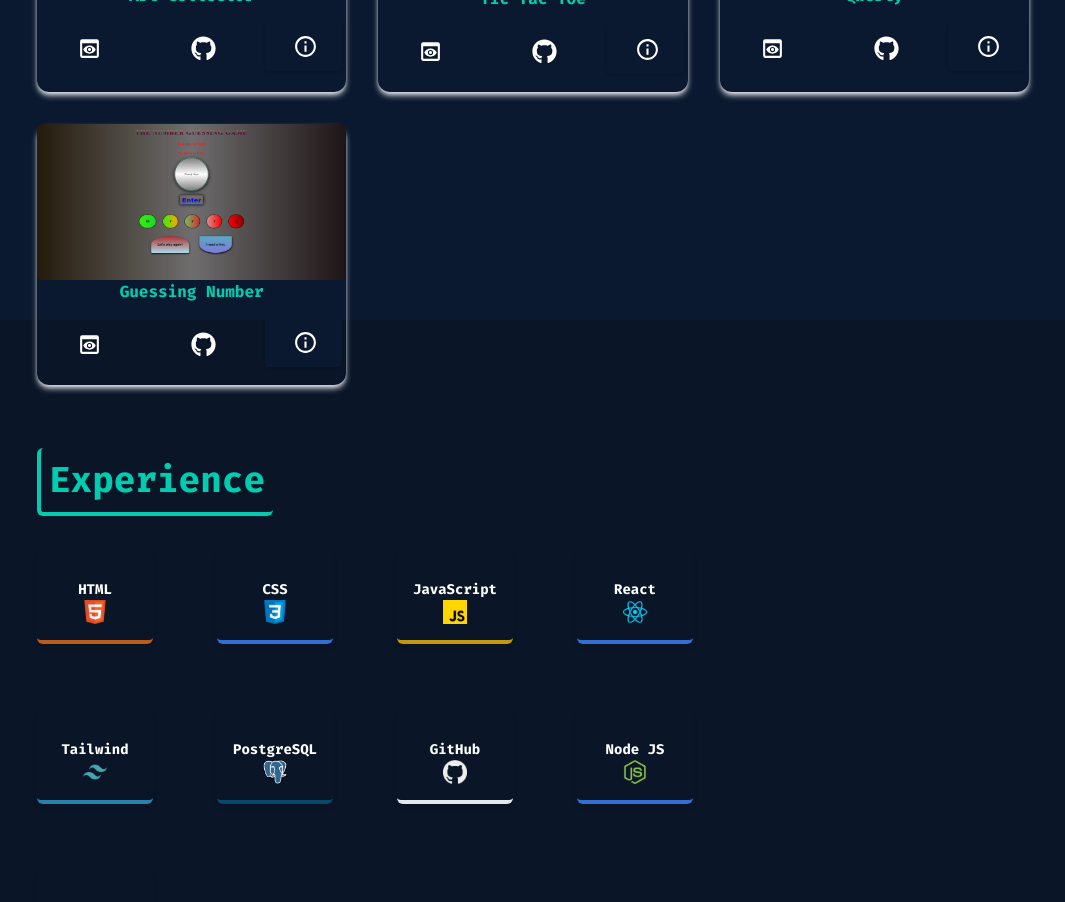
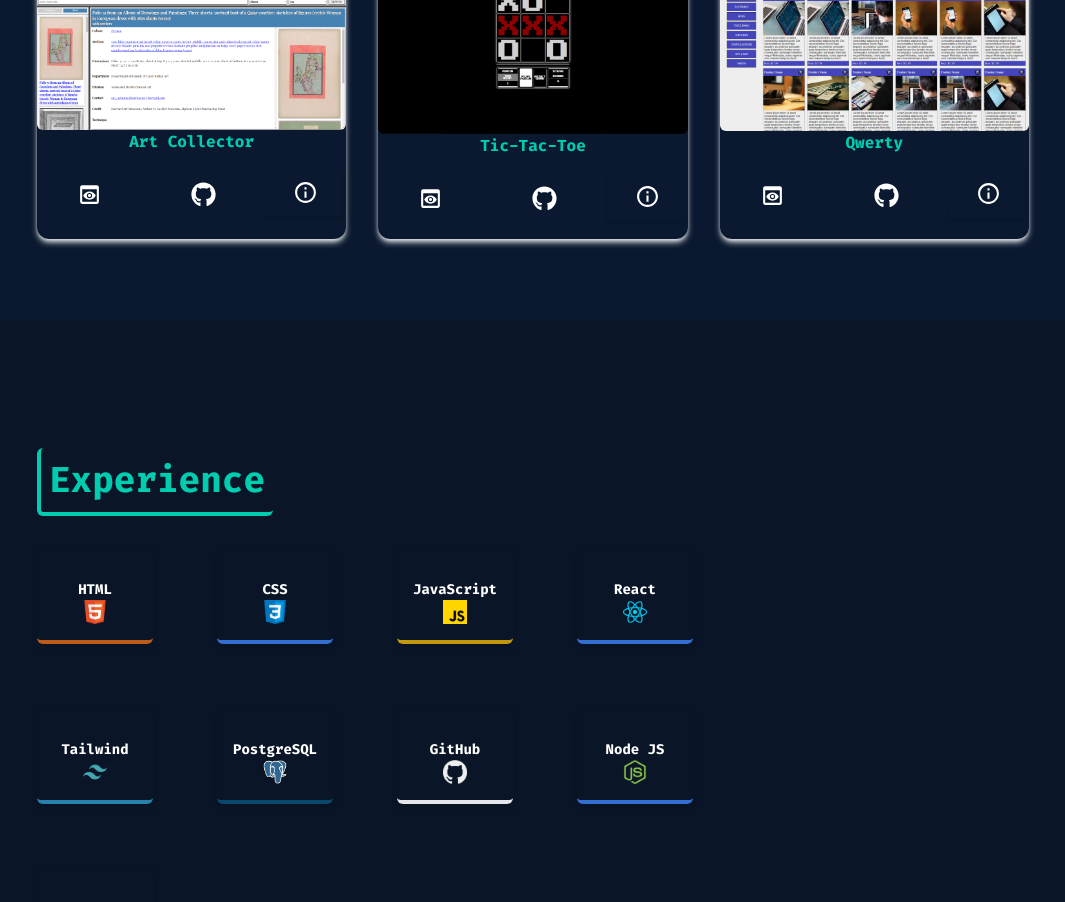
Before and after one commit to AMT98/Portfolio-Aswin, a React (Create React App) app: page / in a window 1280 px wide. Shown: the part 2080-2982 px from the top of the page, without its empty margins (107-1172 px from the left). Built offline with nearby package versions, Linux system fonts and the light colour scheme; a web font is replaced by a local one.

Commit message:
Removed guessing number from portfolio section

```diff
--- a/src/components/Portfolio.jsx
+++ b/src/components/Portfolio.jsx
@@ -206,37 +206,37 @@ const Portfolio = () => {
         />
       ),
     },
-    {
-      id: 7,
-      title: "Guessing Number",
-      src: guessingNum,
-      demo: (
-        <a
-          className="w-1/2 px-6 py-3 m-4"
-          href="https://guessingnum.netlify.app/"
-          target="_blank"
-          rel="noreferrer"
-        >
-          <MdPreview size={25} />
-        </a>
-      ),
-      code: (
-        <a
-          className="w-1/2 px-6 py-3 m-4"
-          href="https://github.com/AMT98/Guessing-Game"
-          target="_blank"
-          rel="noreferrer"
-        >
-          <FaGithub size={25} />
-        </a>
-      ),
-      modal: (
-        <Modal
-          modalTxt="Guess the number"
-          modalDescription="Created a guessing number game implementing vanilla JAVASCRIPT, HTML, and CSS"
-        />
-      ),
-    },
+    // {
+    //   id: 7,
+    //   title: "Guessing Number",
+    //   src: guessingNum,
+    //   demo: (
+    //     <a
+    //       className="w-1/2 px-6 py-3 m-4"
+    //       href="https://guessingnum.netlify.app/"
+    //       target="_blank"
+    //       rel="noreferrer"
+    //     >
+    //       <MdPreview size={25} />
+    //     </a>
+    //   ),
+    //   code: (
+    //     <a
+    //       className="w-1/2 px-6 py-3 m-4"
+    //       href="https://github.com/AMT98/Guessing-Game"
+    //       target="_blank"
+    //       rel="noreferrer"
+    //     >
+    //       <FaGithub size={25} />
+    //     </a>
+    //   ),
+    //   modal: (
+    //     <Modal
+    //       modalTxt="Guess the number"
+    //       modalDescription="Created a guessing number game implementing vanilla JAVASCRIPT, HTML, and CSS"
+    //     />
+    //   ),
+    // },
   ];
 
   return (
```
